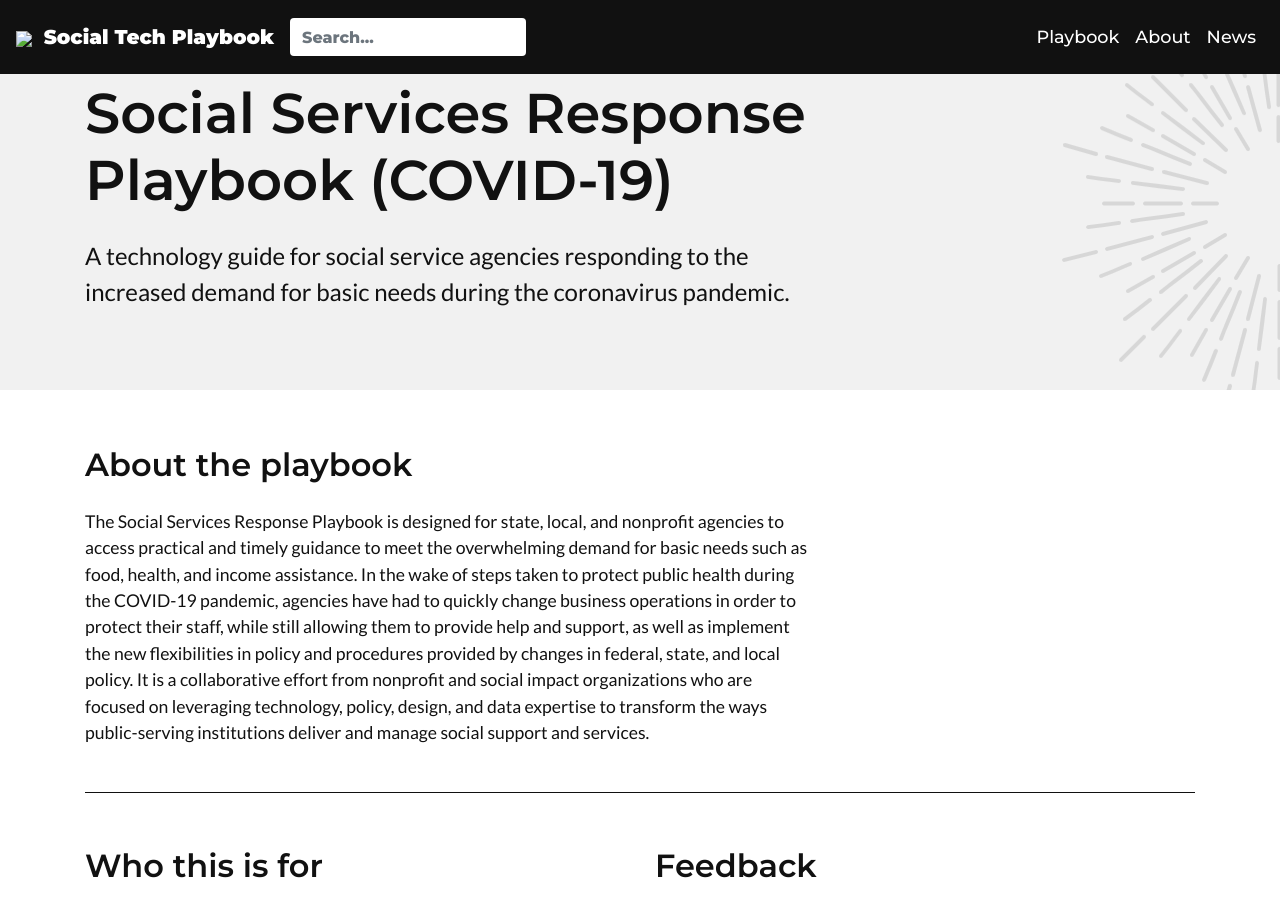
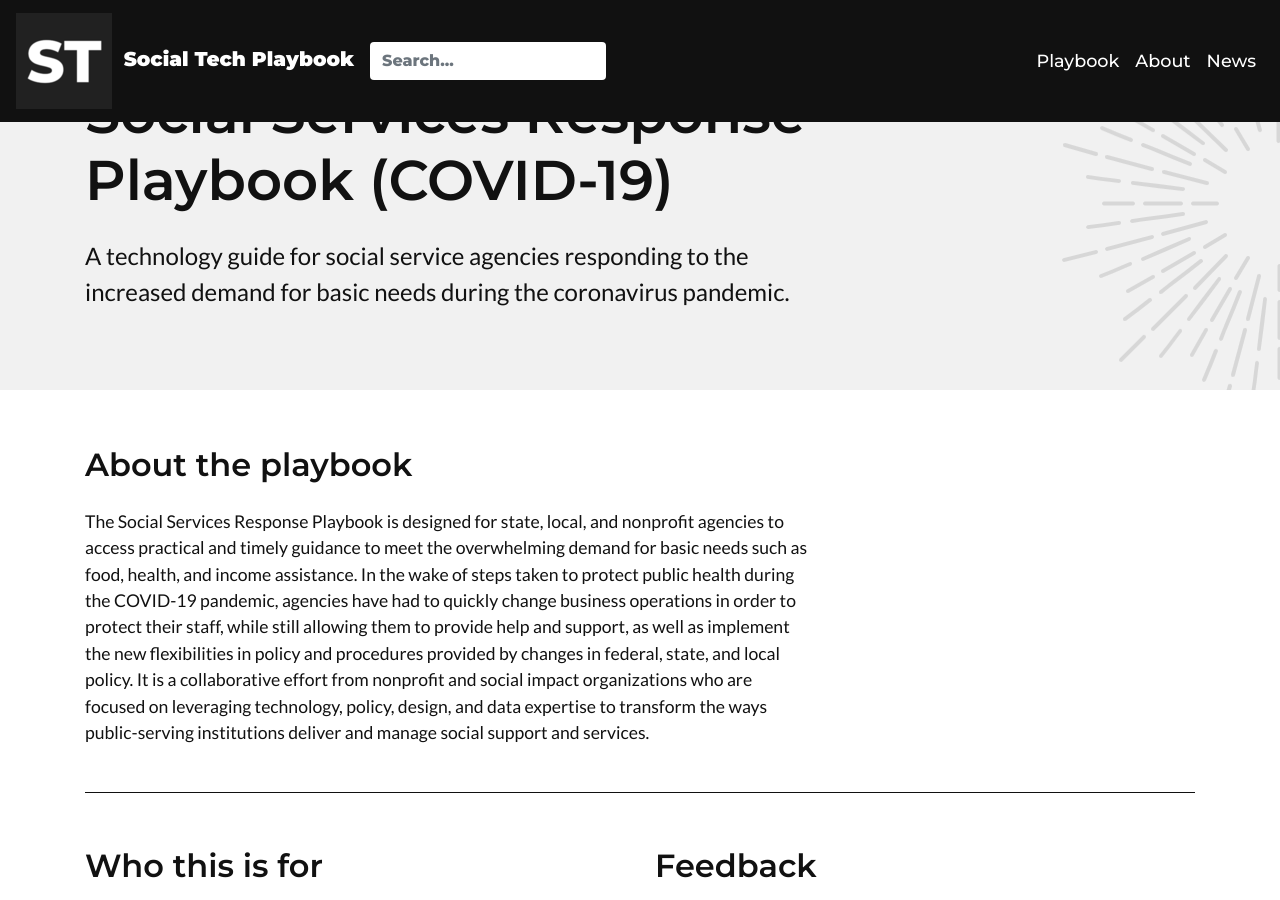
Before and after one commit to Social-Tech-Collab/socialtechcollaborative, a Jekyll site: the page built from index.html, in a window 1280 px wide and 900 px high. Built offline with Jekyll 4.4.1, drawn with Linux system fonts in a browser that asks for light colours; nearby versions of some CDN libraries; some web fonts are replaced; library files that are not in the unit come from our copies; the list of posts is cut into pages by our own code.

Commit message:
fix logo nav link

```diff
--- a/_config.yml
+++ b/_config.yml
@@ -1,7 +1,7 @@
 # Site
 name: 'Social Tech Playbook'
 description: 'The Social Services Response Playbook is a technology guide for social service agencies responding to the increased demand for basic needs during the coronavirus pandemic.'
-logo: 'assets/img/favicon-96x96.png'
+logo: 'assets/img/favicon/favicon-96x96.png'
 logo_full: 'assets/img/favicon/favicon-96x96.png'
 favicon: 'assets/img/favicon/favicon.ico'
 baseurl: '/playbook'
```
